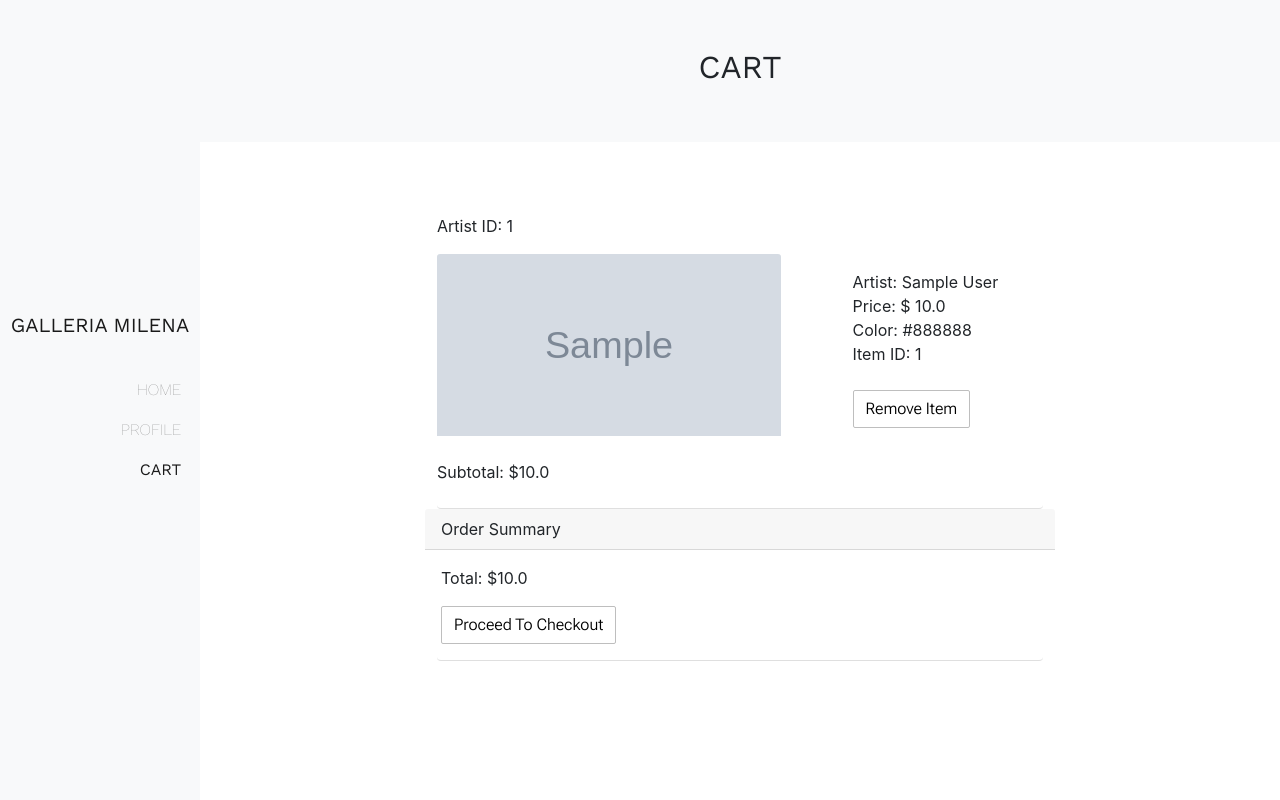
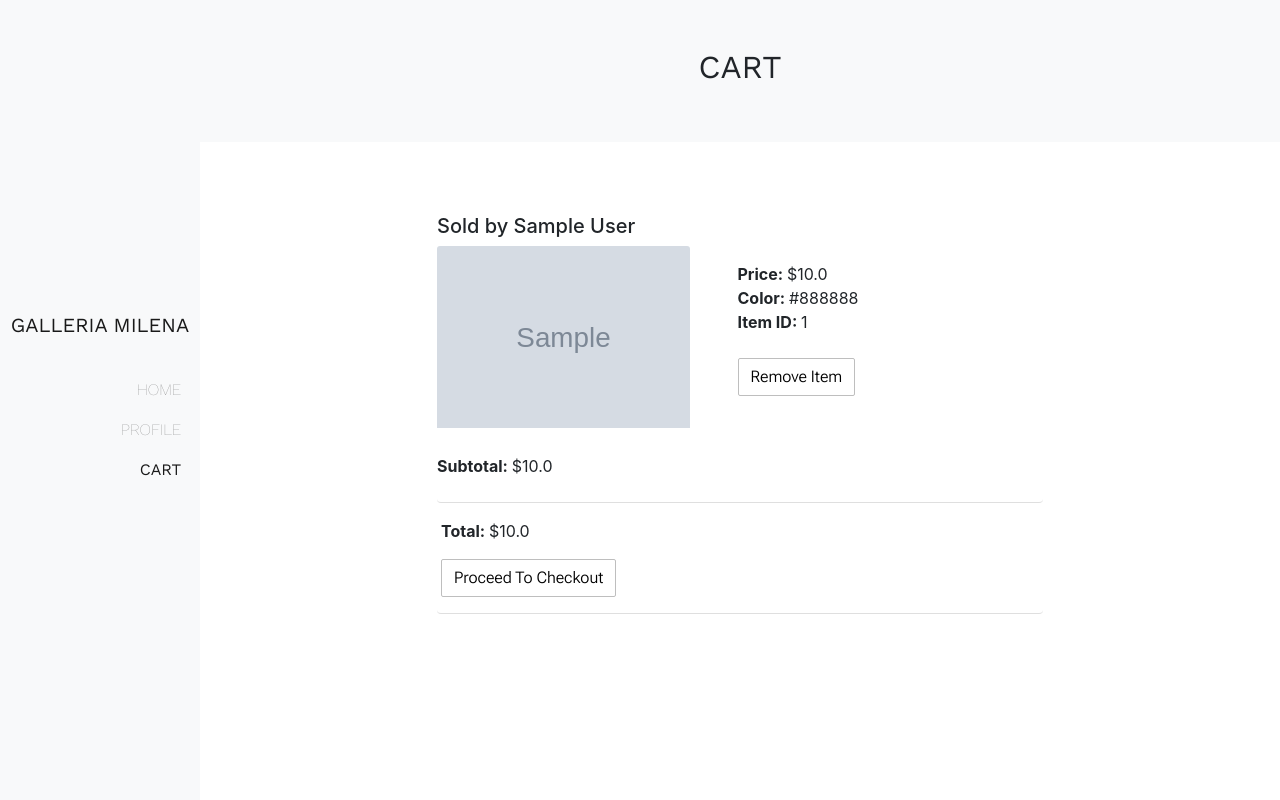
Before and after one commit to sandritaa/galleriamilena, a Flask app: page /cart in a window 1280 px wide. Run offline with Flask 2, Linux system fonts and the light colour scheme; the visitor is signed in with stand-in values (Sample User, id 1); tables that the repository leaves empty hold one stand-in row (values such as "Sample post"); grey boxes marked "Sample" are stand-in pictures; some libraries are stand-ins or nearby versions.

Commit message:
fix bugs in cart

```diff
--- a/static/js/ajax.js
+++ b/static/js/ajax.js
@@ -87,6 +87,7 @@ for (let button of removeItemCartButton) {
     // tokenize the button_id string by _ and get last element in the array which is the item_id as a string
     let buttonIdArray = button.id.split("_");
     let itemId = buttonIdArray.at(-1);
+    let artistId = buttonIdArray.at(-2);
 
     // do a post request to the server sending the item_id
     fetch("/add_cart_item", {
@@ -103,28 +104,23 @@ for (let button of removeItemCartButton) {
         let costData = responseJson.cost_data;
         let totalCost = responseJson.total_cost;
 
-        // Get elements to remove - get the card
-        let cartCard =
-          button.parentElement.parentElement.parentElement.parentElement
-            .parentElement;
+        // Get elements to remove - get the card of the artist
+        let cartCard = document.getElementById("cartCard_" + artistId);
 
-        // Update subtotal - first get the artist id by tokenizing the element where the artist id is
-        let artistString = cartCard.firstElementChild.innerHTML;
-        let artistIdArray = artistString.split(" ");
-        let artistId = artistIdArray.at(-1);
         // Then modify the cost for the right artist
-        cartCard.parentElement.lastElementChild.innerHTML =
-          "Subtotal: $" + costData[artistId];
+        cartCard.lastElementChild.innerHTML =
+          "<b>Subtotal: </b>$" + costData[artistId];
 
         // Update total - get cartSummary first
         let cartTotal = document.getElementById("cartTotalCost");
-        cartTotal.innerHTML = "Total: $" + totalCost;
-        // if the cardBody  only has one h2, one hr, one br, one section and one p
-        //  (so less or equal to 4 elements in total) then delete it
-        if (cartCard.children.length <= 1) {
+        cartTotal.innerHTML = "<b>Total: </b>$" + totalCost;
+
+        // if the cardBody only has one h5, one p and one cartItemCard (the one that is being removed) then delete it
+        if (cartCard.children.length <= 3) {
           cartCard.remove();
         } else {
-          sectionItem.remove();
+          let cartItemCard = document.getElementById("cartItemCard_" + itemId);
+          cartItemCard.remove();
         }
         // if the total cost is zero, reload the page
         if (totalCost <= 0) {
--- a/static/styles/index.css
+++ b/static/styles/index.css
@@ -77,11 +77,10 @@ body {
   border-radius: 2px;
   border: 1px solid #bebebe;
   color: rgb(0, 0, 0);
-
 }
 
 .customButton:hover {
-  transform: scale(1.1);
+  /* transform: scale(1.1); */
   background-color: #cfc4c4;
   border: 1px solid #bebebe;
   color: rgb(0, 0, 0) !important;
--- a/templates/cart.html
+++ b/templates/cart.html
@@ -11,53 +11,49 @@
 
 <div class="container pt-5">
     <div class="row justify-content-center">
-        <!-- widht of column -->
         <div class="col-7">
-            <div class="mt-6">
             {% for artist_id in cart_data %}
             <div class="mt-4">
-                    <div class="card cartCard pb-4">
-                        <div class="row no-gutters justify-content-start">
-                            <p> Artist ID: {{ artist_id }}</p>
+                <div class="card cartCard pb-4" id="{{'cartCard' + '_' + (artist_id) | string}}">
+                    <h5>Sold by {{ cart_data[artist_id][0].artist.fname + ' ' + cart_data[artist_id][0].artist.lname }}
+                    </h5>
                     {% for item in cart_data[artist_id] %}
-                            <!-- <div class="card cartItemCard"> -->
-                            <div class="col-md-7">
+                    <div class="card cartItemCard" id="{{'cartItemCard' + '_' + (item.item_id) | string}}">
+                        <div class="row g-0 justify-content-start">
+                            <div class="col-md-5">
                                 <img src="{{ item.picture_path }}" class="card-img-top" style="padding-bottom: 10px;">
                             </div>
                             <div class="col-md-5">
                                 <div class="card-body">
                                     <ul>
-                                        <li> Artist: {{ item.artist.fname + ' ' + item.artist.lname
-                                            }}
-                                        </li>
-                                        <li> Price: $ {{ item.price }}</li>
-                                        <li> Color: {{ item.color }}</li>
-                                        <li> Item ID: {{ item.item_id}}</li>
+                                        <li> <b>Price: </b>${{ item.price }}</li>
+                                        <li> <b>Color: </b> {{ item.color }}</li>
+                                        <li> <b>Item ID: </b> {{ item.item_id}}</li>
                                         <br>
                                         <li>
                                             <button type="button"
                                                 class="removeItemCartButton btn btn-light customButton"
-                                                id="{{'buttonRemoveItem' + '_' + (item.item_id) | string}}">remove
+                                                id="{{'buttonRemoveItem' + '_' + (item.artist_id) | string + '_' + (item.item_id) | string}}">remove
                                                 item
                                             </button>
                                         </li>
                                     </ul>
                                 </div>
                             </div>
-                            {% endfor %}
-                        </div>
-                        <p class="card-text">Subtotal: ${{ cost_data[artist_id] }}</p>
                         </div>
                     </div>
                     {% endfor %}
+                    <p class="card-text pt-3"> <b>Subtotal: </b>${{ cost_data[artist_id] }}</p>
+                </div>
+            </div>
+
+            {% endfor %}
             <div class="card cartCard">
                 <div class="row no-gutters justify-content-start">
-                        <div class="card-header">
-                            Order Summary
-                        </div>
+
                     <div class="card-body">
                         {% if cart_data %}
-                            <p id="cartTotalCost">Total: ${{ total_cost }}</p>
+                        <p id="cartTotalCost"><b>Total: </b> ${{ total_cost }}</p>
 
                         <button type='button' class="shippingButton btn btn-light customButton"> <a
                                 href='/shipping'>proceed
@@ -69,7 +65,7 @@
                         {% endif %}
                     </div>
                 </div>
-                </div>
+                <!-- </div> -->
             </div>
         </div>
     </div>
```
Also changed, not shown: crud.py (+5 -10 lines), helper.py (+5 -10 lines). Lines whose indentation alone changed are shown as unchanged.
